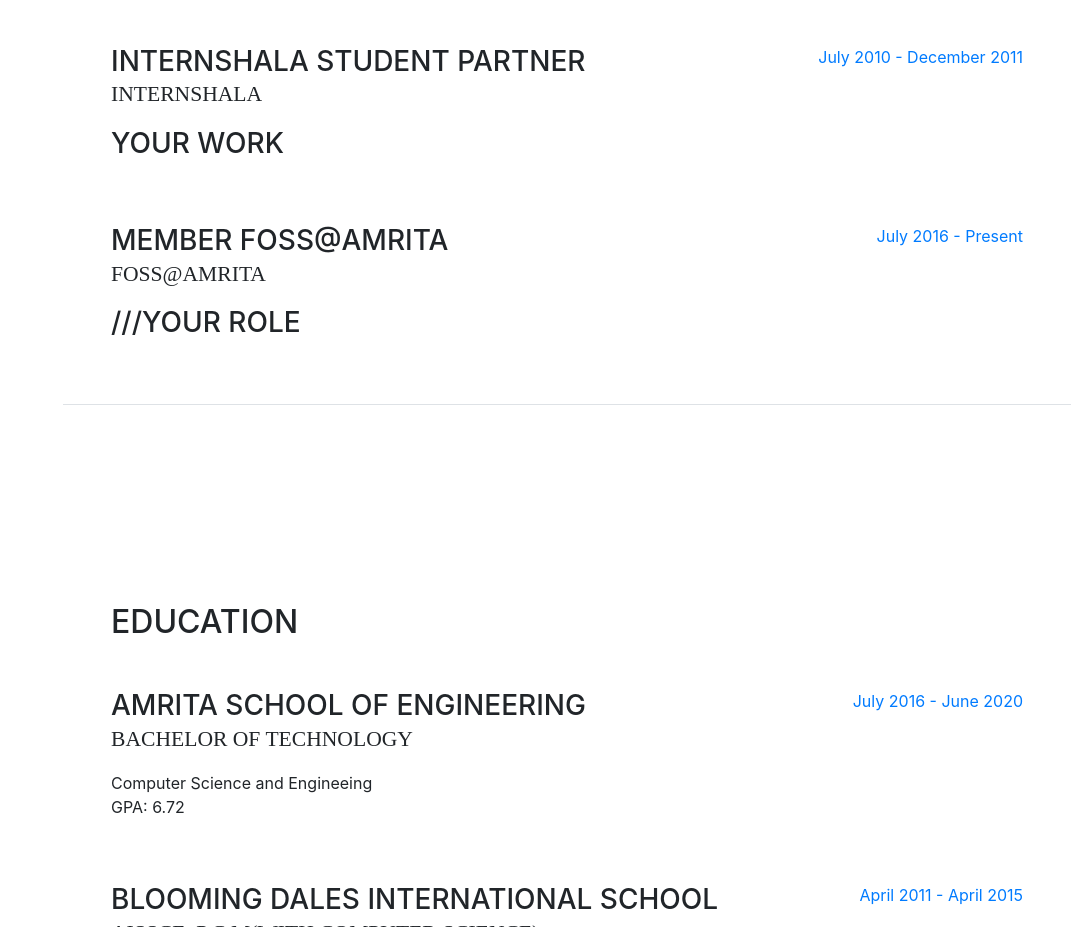
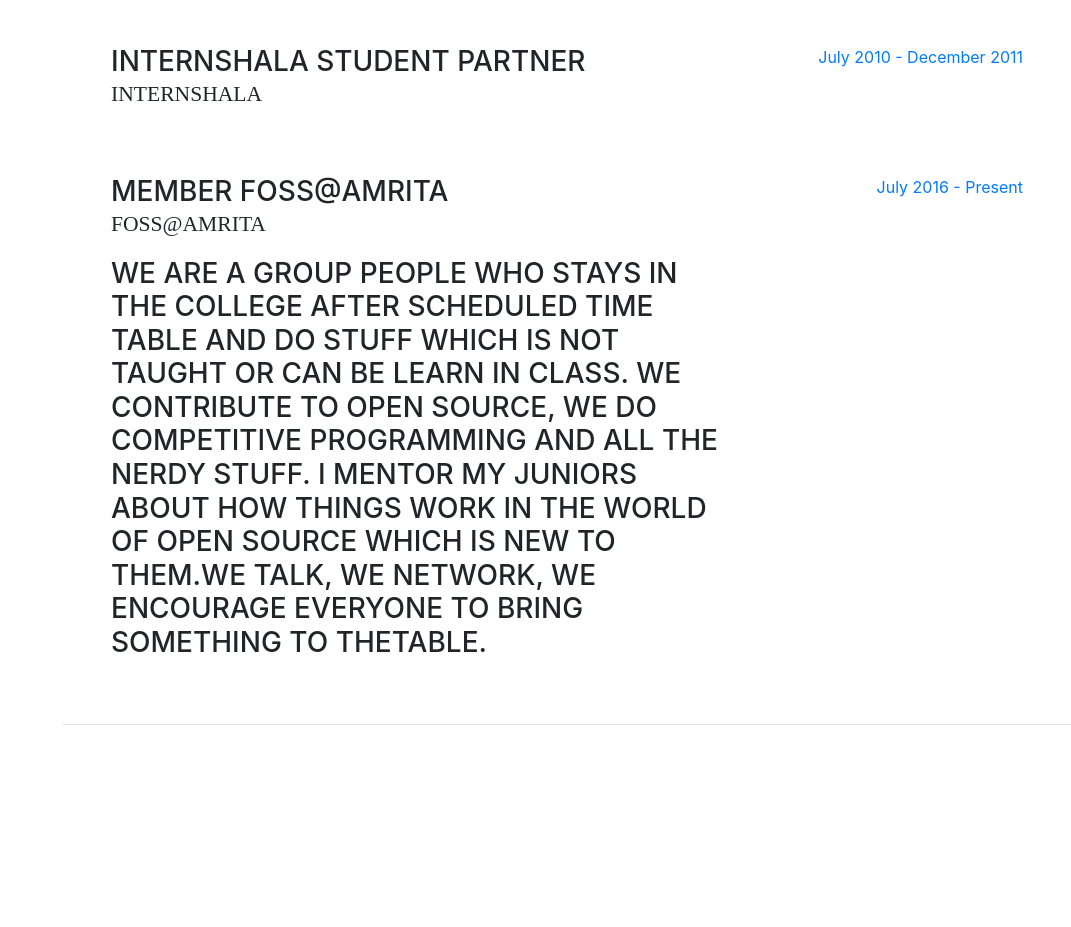
Before and after one commit to kartset/kartset.github.io, a website with bundled scripts: page index.html in a window 1280 px wide. Shown: the part 1305-2232 px from the top of the page, without its empty margins (209-1280 px from the left). Built offline with nearby package versions, Linux system fonts and the light colour scheme; a web font is replaced by a local one.

Commit message:
My role at FOSS@Amrita

```diff
--- a/index.html
+++ b/index.html
@@ -141,7 +141,6 @@
             <div class="resume-content mr-auto">
               <h3 class="mb-0">Internshala Student Partner</h3>
               <div class="subheading mb-3">Internshala</div>
-              <p><h3>your work</h3></p>
             </div>
             <div class="resume-date text-md-right">
               <span class="text-primary">July 2010 - December 2011</span>
@@ -152,7 +151,7 @@
             <div class="resume-content mr-auto">
               <h3 class="mb-0">Member Foss@Amrita</h3>
               <div class="subheading mb-3">Foss@Amrita</div>
-              <p><h3>///Your Role</h3></p>
+              <p><h3>We are a group people who stays in the college after scheduled time table and do stuff which is not taught or can be learn in class. We contribute to open source, we do competitive programming and all the nerdy stuff. I mentor my juniors about how things work in the world of open source which is new to them.We talk, we network, we encourage everyone to bring something to thetable. </h3></p>
             </div>
             <div class="resume-date text-md-right">
               <span class="text-primary">July 2016 - Present</span>
```
